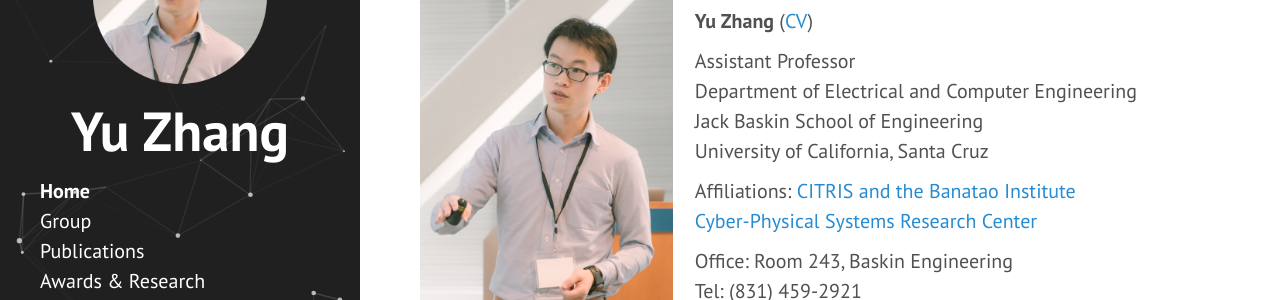
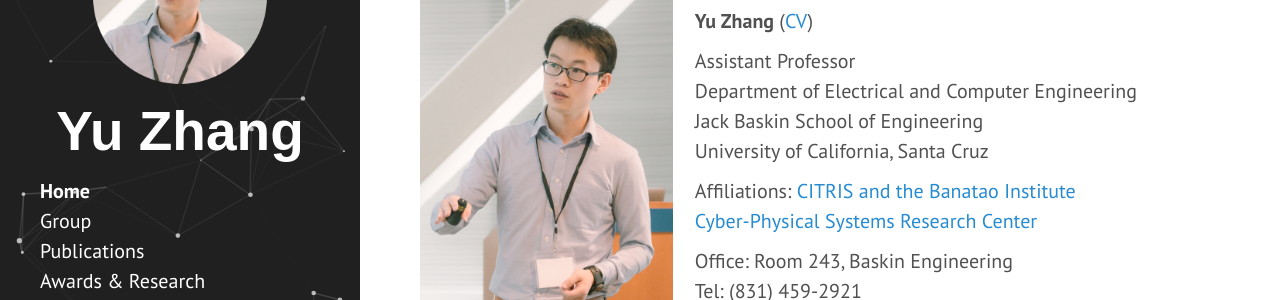
Before and after one commit to joshtai/joshtai.github.io, a Jekyll site: the page built from index.html, in a window 1280 px wide. Shown: the part 123-423 px from the top of the page. Built offline with Jekyll 4.4.1, drawn with Linux system fonts in a browser that asks for light colours; Markdown is read by kramdown in place of the engine named in the settings; the list of posts is cut into pages by our own code.

Commit message:
fix style for mobile

```diff
--- a/public/css/hyde.css
+++ b/public/css/hyde.css
@@ -143,10 +143,17 @@
   color: black;
 }
 .nav-icon-list {
-
-  text-align: center;
+  justify-content: center;
   margin-top: 0.5rem;
   display: flex;
+}
+
+@media (min-width: 48em) {
+  .nav-icon-list {
+    justify-content: left;
+    margin-top: 0.5rem;
+    display: flex;
+  }
 }
 
 
@@ -155,7 +162,7 @@
 .sidebar-about h1 {
   color: #fff;
   margin-top: 0;
-  font-family: "PT Sans", serif;
+  font-family: Arial, sans-serif;
   margin-left: auto;
   margin-right: auto;
   font-size: 2.75rem;
@@ -172,9 +179,11 @@
 }
 
 /* Sidebar nav */
-.sidebar-nav {
-  margin-left: 1rem;
-  margin-bottom: 1rem;
+@media (min-width: 48em) {
+  .sidebar-nav {
+    margin-left: 1rem;
+    margin-bottom: 1rem;
+  }
 }
 .sidebar-nav-item {
   display: block;
```
Also changed, not shown: 1 other file.
